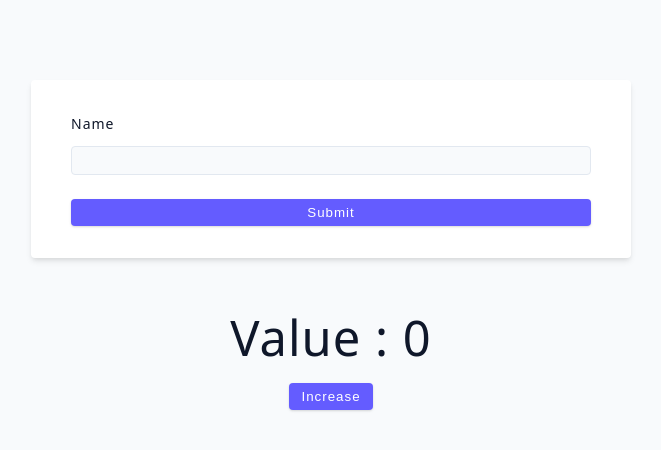
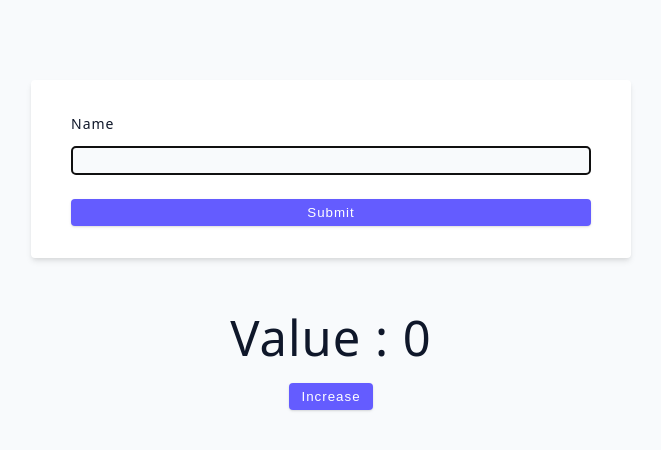
Before and after one commit to hungbui7690/react-tutorials, a React (Vite) app in the folder client/: page / in a window 1280 px wide. Shown: the top 450 px of the page, without its empty margins (309-970 px from the left). Built offline with nearby package versions, Linux system fonts and the light colour scheme.

Commit message:
useRef P2: focus()

```diff
--- a/client/src/01-useRef.jsx
+++ b/client/src/01-useRef.jsx
@@ -1,5 +1,5 @@
 /*
-  useRef P1: Basics
+  useRef P2: focus()
 
   - DOES NOT TRIGGER RE-RENDER
   - preserves the value between renders
@@ -11,16 +11,14 @@ import { useEffect, useRef, useState } from 'react'
 
 const UseRefBasics = () => {
   const [value, setValue] = useState(0)
-  const refContainer = useRef(null) // (1)
+  const refContainer = useRef(null)
 
-  console.log(refContainer) // {current: null}
+  useEffect(() => {
+    refContainer.current.focus() // (***) focus on the page at initial render
+  }, [])
 
-  // (3)
   const handleSubmit = (e) => {
     e.preventDefault()
-    console.log(refContainer.current) // get the element
-    const name = refContainer.current.value // get the property of that element
-    console.log(name)
   }
 
   return (
@@ -33,7 +31,7 @@ const UseRefBasics = () => {
           <input
             type='text'
             id='name'
-            ref={refContainer} // (2)
+            ref={refContainer} // ()
             className='form-input'
           />
         </div>
```
